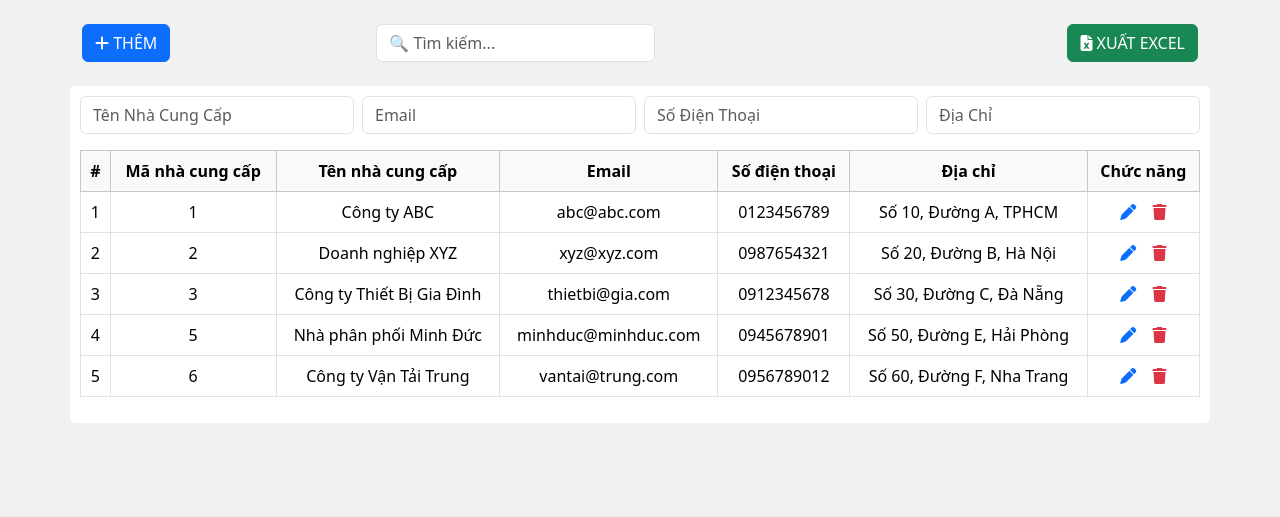
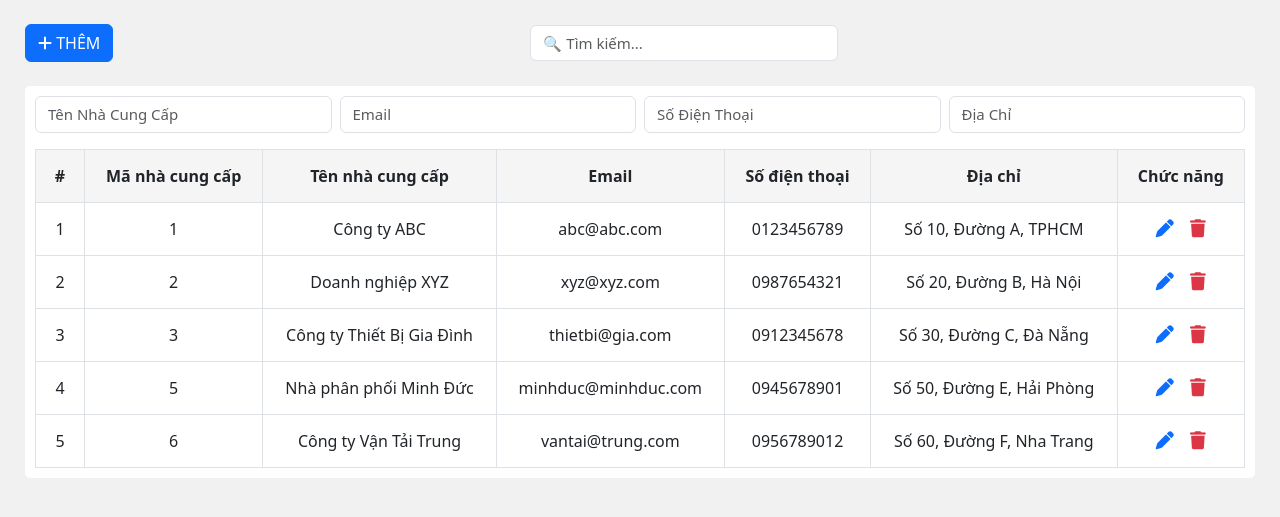
Before and after one commit to Mala-1/Webbandouong, a PHP site: page /admin/pages/NCC.php in a window 1280 px wide. Shown: the top 517 px of the page. Run offline with PHP 8.4, Linux system fonts and the light colour scheme.

Commit message:
Update NCC.php

```diff
--- a/admin/pages/NCC.php
+++ b/admin/pages/NCC.php
@@ -8,43 +8,64 @@
   <style>
     body {
       background-color: #f1f1f1;
+      margin: 0;
+      padding: 0;
     }
+
+    .custom-container {
+      padding: 0 25px;
+    }
+
+    .custom-table {
+      width: 100%;
+      border-collapse: collapse;
+      background-color: white;
+      font-size: 16px;
+    }
+
+    .custom-table th,
+    .custom-table td {
+      padding: 14px 18px;
+      vertical-align: middle;
+      border: 1px solid #dee2e6;
+    }
+
+    .custom-table th {
+      background-color: #f5f5f5;
+      font-weight: 600;
+    }
+
     .action-icons i {
       cursor: pointer;
       margin: 0 6px;
+      font-size: 18px;
     }
 
     input[type="text"] {
-      width: 150px;
-    }
-
-    th, td {
-      vertical-align: middle !important;
+      font-size: 15px;
     }
   </style>
 </head>
 <body>
-    <div class="container mt-4">
+  <div class="custom-container mt-4">
     <div class="d-flex justify-content-between align-items-center mb-3">
       <button class="btn btn-primary">
         <i class="fa fa-plus"></i> THÊM
       </button>
       <input style="margin: auto;" type="text" class="form-control w-25" placeholder="🔍 Tìm kiếm...">
-            <button class="btn btn-success ms-auto">
-                <i class="fa fa-file-excel"></i> XUẤT EXCEL
-            </button>
     </div>
   </div>
 
-    <div style="background-color: white;padding: 10px;border-radius: 5px;" class="container mt-4">
+  <div class="custom-container mt-4">
+    <div style="background-color: white;padding: 10px;border-radius: 5px;">
       <div class="d-flex gap-2 mb-3">
         <input type="text" class="form-control w-25" placeholder="Tên Nhà Cung Cấp">
         <input type="text" class="form-control w-25" placeholder="Email">
         <input type="text" class="form-control w-25" placeholder="Số Điện Thoại">
         <input type="text" class="form-control w-25" placeholder="Địa Chỉ">
       </div>
-        <table class="table table-bordered table-hover text-center">
-        <thead class="table-light">
+      <table class="custom-table text-center">
+        <thead>
           <tr>
             <th>#</th>
             <th>Mã nhà cung cấp</th>
@@ -119,5 +140,6 @@
         </tbody>
       </table>
     </div>
+  </div>
 </body>
 </html>
```
Lines whose indentation alone changed are shown as unchanged.
